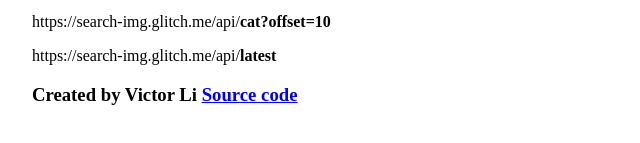
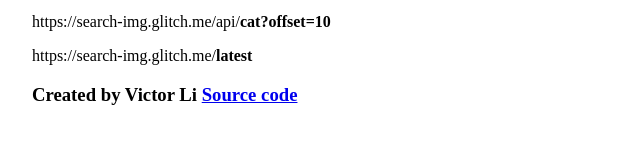
Before and after one commit to Li-Victor/Image-Search, a website: page public/index.html in a window 1280 px wide. Shown: the part 295-438 px from the top of the page, 96-736 px from the left. Drawn offline with Linux system fonts and the light colour scheme.

Commit message:
😘🚒 Updated with Glitch / small change in homepage

```diff
--- a/public/index.html
+++ b/public/index.html
@@ -22,7 +22,7 @@
             <h2>Example usage</h2>
             <p>https://search-img.glitch.me/api/<strong>cat</strong></p>
             <p>https://search-img.glitch.me/api/<strong>cat?offset=10</strong></p>
-            <p>https://search-img.glitch.me/api/<strong>latest</strong></p>
+            <p>https://search-img.glitch.me/<strong>latest</strong></p>
 
             <h3>Created by Victor Li <a href="https://github.com/Li-Victor/Image-Search" target="_blank">Source code</a></h3>
         </div>
```
